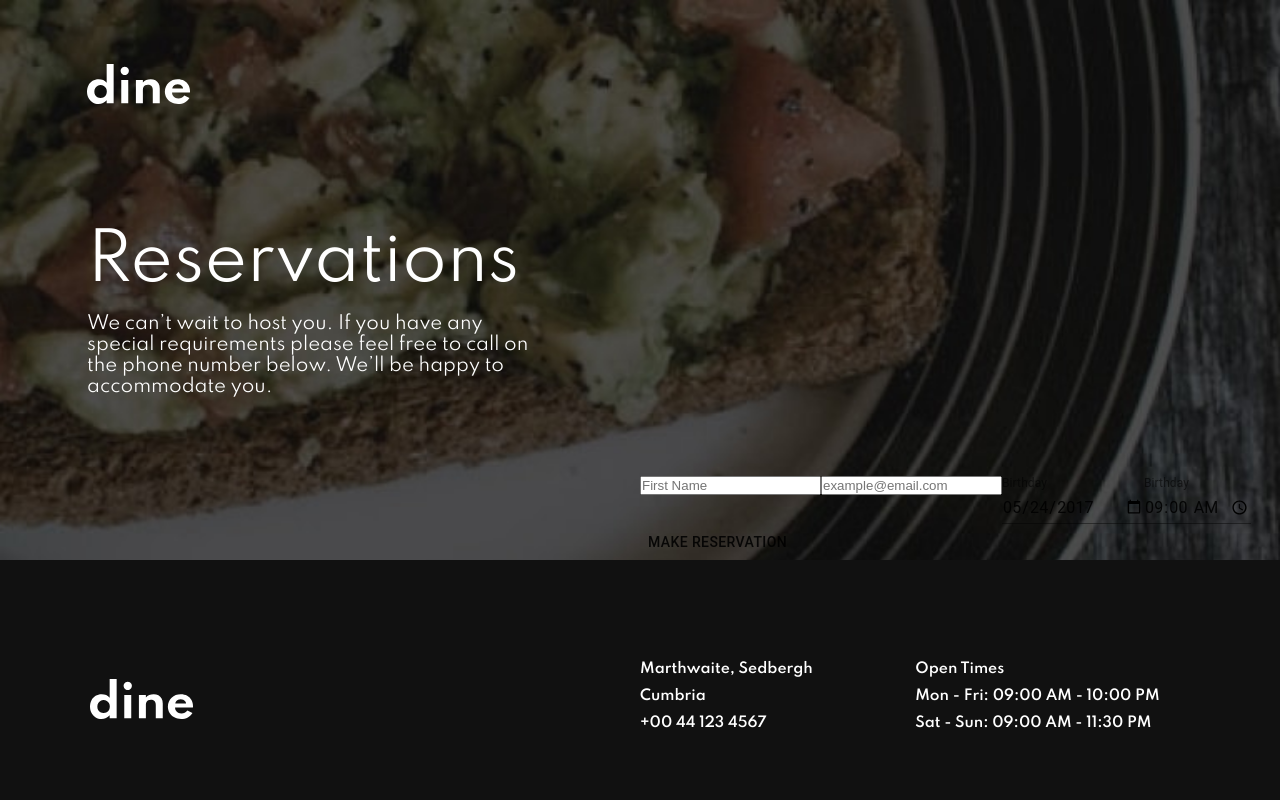
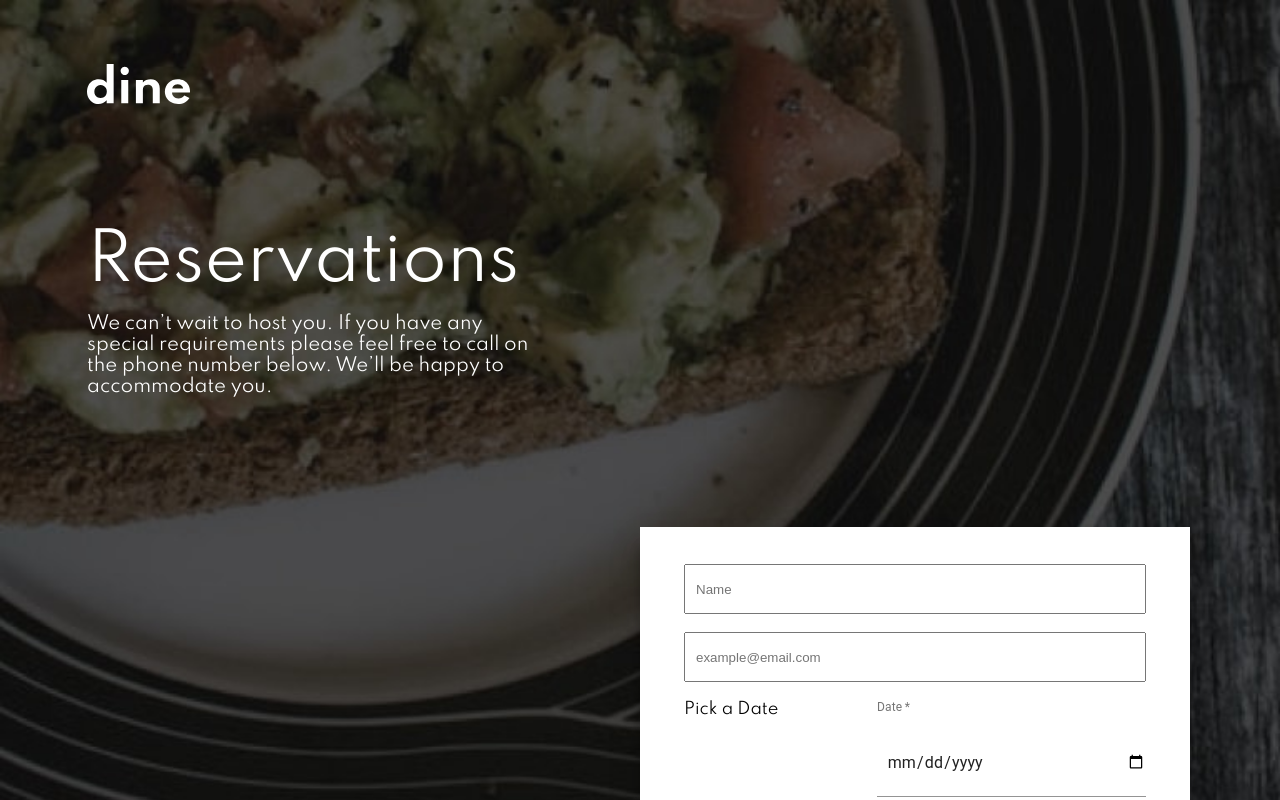
Before and after one commit to clf94-dev/dine-restaurant-react, a React (Create React App) app: page /reservation in a window 1280 px wide. Shown: the top 800 px of the page. Built offline with nearby package versions, Linux system fonts and the light colour scheme.

Commit message:
added date picker form

```diff
--- a/src/components/ErrorMessage.jsx
+++ b/src/components/ErrorMessage.jsx
@@ -1,6 +1,6 @@
 import React from "react";
 
-export default function ErrorMessage({ error }) {
+export default function ErrorMessage({error}) {
     if (error) {
         switch (error.type) {
             case "required":
@@ -9,10 +9,11 @@ export default function ErrorMessage({ error }) {
                 return <p>Your last name need minmium 2 charcaters</p>;
             case "maxLength":
                 return <p>Your first name need maximum 20 characters</p>;
+            case 'date':
+                return <p>Enter a valid date</p>;
             case "pattern":
 
                 return <p>Enter a valid email address</p>;
-
 
             case "min":
                 return <p>Minmium age is 18</p>;
--- a/src/components/Form.jsx
+++ b/src/components/Form.jsx
@@ -4,20 +4,25 @@ import {useForm} from 'react-hook-form';
 import {Grid, Button, TextField} from '@material-ui/core/';
 import ErrorMessage from './ErrorMessage'
 
+import './styles/App.css'
+
 export default function Form() {
     const {handleSubmit, register, errors} = useForm();
     const onSubmit = values => console.log(values);
+    const [people, setPeople] = useState(2);
+
+    const handlePeoplePicker = (e) => setPeople(e.target.value);
 
     return (
         <div>
             <Grid container direction='row' className="form-cont">
                 <Grid item md={6}></Grid>
-                <Grid item md={6} direction='column'>
+                <Grid item md={6} direction='column' className='form-col'>
                     <form onSubmit={handleSubmit(onSubmit)}>
                         <input
                             type="text"
                             name="firstName"
-                            placeholder="First Name "
+                            placeholder="Name "
                             style={errors.firstName && {
                             borderColor: "red"
                         }}
@@ -34,23 +39,64 @@ export default function Form() {
                         }}
                             ref={register({required: true, pattern: /^[A-Z0-9._%+-]+@[A-Z0-9.-]+\.[A-Z]{2,}$/i})}className="email-address input"/>
                         <ErrorMessage error={errors.email}/>
+                        <Grid container direction='row' className='date'>
+                            <Grid item md={5} xs={12}>
+                                <label className='pick-label'>
+                                    Pick a Date</label>
+                            </Grid>
+                            <Grid item md={7} xs={12}><TextField
+                                id="date"
+                                label="Date"
+                                required
+                                type="date"
+                                name='date'
+                                defaultValue="--"
+                                style={errors.date && {
+            borderColor: "red"
+        }}
+                                ref={register({required: true, pattern: /^[0-9]/i})}
+                                className='date-picker'
+                                InputLabelProps={{
+            shrink: true
+        }}/>
+                                <ErrorMessage error={errors.date}/></Grid>
+                        </Grid>
+
+                        <Grid container direction='row' className='date'>
+                            <Grid item md={5} xs={12}>
+                                <label className='pick-label'>
+                                    Pick a Time</label>
+                            </Grid>
+                            <Grid item md={7} xs={12}>
+                                <TextField
+                                    id="time"
+                                    label="Time"
+                                    required
+                                    type="time"
+                                    name='time'
+                                    defaultValue=":"
+                                    className='date-picker'
+                                    style={errors.time && {
+                                    borderColor: "red"
+                                }}
+                                    ref={register({required: true, pattern: /^[0-9]/i})}
+                                    InputLabelProps={{
+                                    shrink: true
+                                }}/>
+                                <ErrorMessage error={errors.time}/></Grid>
 
                             <TextField
-                            id="date"
-                            label="Birthday"
-                            type="date"
-                            defaultValue="2017-05-24"
-                            className='date-picker'
-                            InputLabelProps={{ shrink: true }}
-                        />
-                         <TextField
-                            id="time"
-                            label="Birthday"
-                            type="time"
-                            defaultValue="09:00"
-                            className='date-picker'
-                            InputLabelProps={{ shrink: true }}
-                        />
+                                id="standard-number"
+                                label="Nº of People"
+                                value={people}
+                                onChange={handlePeoplePicker}
+                                type="number"
+                                className='people-picker'
+                                InputLabelProps={{
+                                shrink: true
+                            }}
+                                margin="normal"/>
+                        </Grid>
 
                     </form>
                     <Button type="submit" onClick={handleSubmit(onSubmit)}>
@@ -58,5 +104,6 @@ export default function Form() {
 
                 </Grid>
             </Grid>
-                </div>);
+        </div>
+    );
 }
--- a/src/components/styles/App.css
+++ b/src/components/styles/App.css
@@ -365,7 +365,7 @@ body {
 
 @media screen and (max-width: 756px) {
   .top-reservation-cont {
-    height: 600px !important;
+    height: 450px !important;
   }
 }
 
@@ -416,3 +416,63 @@ body {
 .top-reservation-cont .img-col img {
   width: 200%;
 }
+
+.form-cont {
+  padding: 4% 7% 7%;
+}
+
+@media screen and (max-width: 756px) {
+  .form-cont {
+    padding: 1% 8% 10%;
+  }
+}
+
+.form-cont .form-col {
+  background-color: white;
+  padding: 2% 4% 4%;
+  box-shadow: 0 20px 10px 0 rgba(0, 0, 0, 0.2), 0 15px 30px 0 rgba(0, 0, 0, 0.19);
+}
+
+.form-cont .form-col input {
+  margin: 15px 0 3px;
+  width: 100%;
+  height: 50px;
+  padding-left: 10px;
+}
+
+.form-cont .form-col .date {
+  padding: 15px 0 !important;
+}
+
+.form-cont .form-col .date .pick-label {
+  margin: 10px 0 5px;
+}
+
+.form-cont .form-col .date .date-picker {
+  width: 100%;
+}
+
+.form-cont .form-col .people-picker {
+  width: 100%;
+}
+
+.form-cont .form-col .people-picker::value {
+  text-align: center;
+}
+
+.form-cont .form-col button {
+  cursor: pointer;
+  margin-top: 20px;
+  height: 50px;
+  width: 100%;
+  background-color: #111111;
+  border-color: white;
+  color: white;
+  text-transform: uppercase;
+}
+
+.form-cont .form-col button:hover {
+  background-color: white;
+  color: #111111;
+  border: 1px solid #111111;
+}
--- a/src/components/styles/App.scss
+++ b/src/components/styles/App.scss
@@ -305,7 +305,7 @@ body {
 
 .top-reservation-cont {
     @media screen and (max-width: 756px) {
-        height: 600px !important;
+        height: 450px !important;
     }
     padding: 5%;
     .text-col {
@@ -345,3 +345,51 @@ body {
         }
     }
 }
+
+.form-cont {
+    padding: 4% 7% 7%;
+    @media screen and (max-width: 756px) {
+        padding: 1% 8% 10%;
+    }
+    .form-col {
+        background-color: white;
+        padding: 2% 4% 4%;
+        box-shadow: 0 20px 10px 0 rgba(0, 0, 0, 0.2), 0 15px 30px 0 rgba(0, 0, 0, 0.19);
+        input {
+            margin: 15px 0 3px;
+            width: 100%;
+            height: 50px;
+            padding-left: 10px;
+        }
+        .date {
+            padding: 15px 0 !important;
+            .pick-label {
+                margin: 10px 0 5px;
+            }
+            .date-picker {
+                width: 100%;
+            }
+        }
+        .people-picker {
+            width: 100%;
+            &::value {
+                text-align: center;
+            }
+        }
+        button {
+            cursor: pointer;
+            margin-top: 20px;
+            height: 50px;
+            width: 100%;
+            background-color: $cod-gray;
+            border-color: white;
+            color: white;
+            text-transform: uppercase;
+            &:hover {
+                background-color: white;
+                color: $cod-gray;
+                border: 1px solid $cod-gray;
+            }
+        }
+    }
+}
```
Also changed, not shown: src/components/styles/App.min.css. Lines whose indentation alone changed are shown as unchanged.
